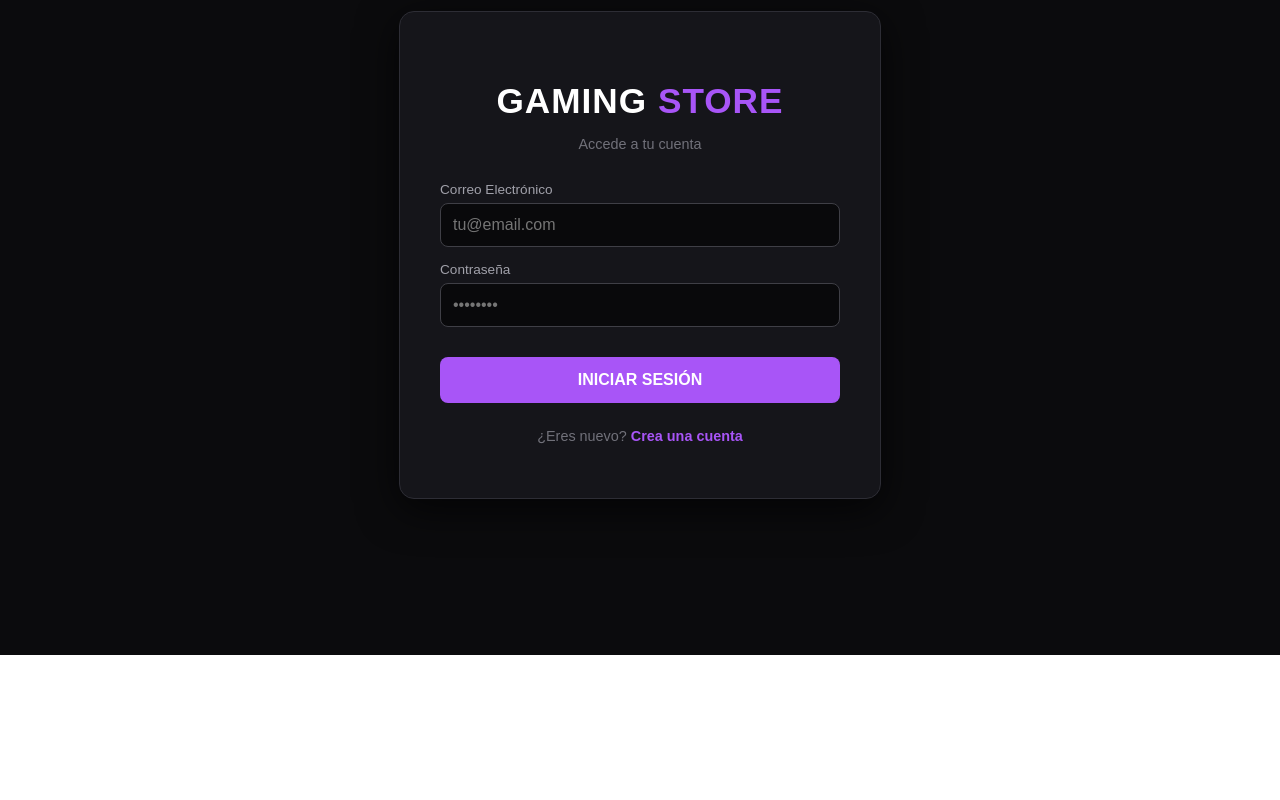
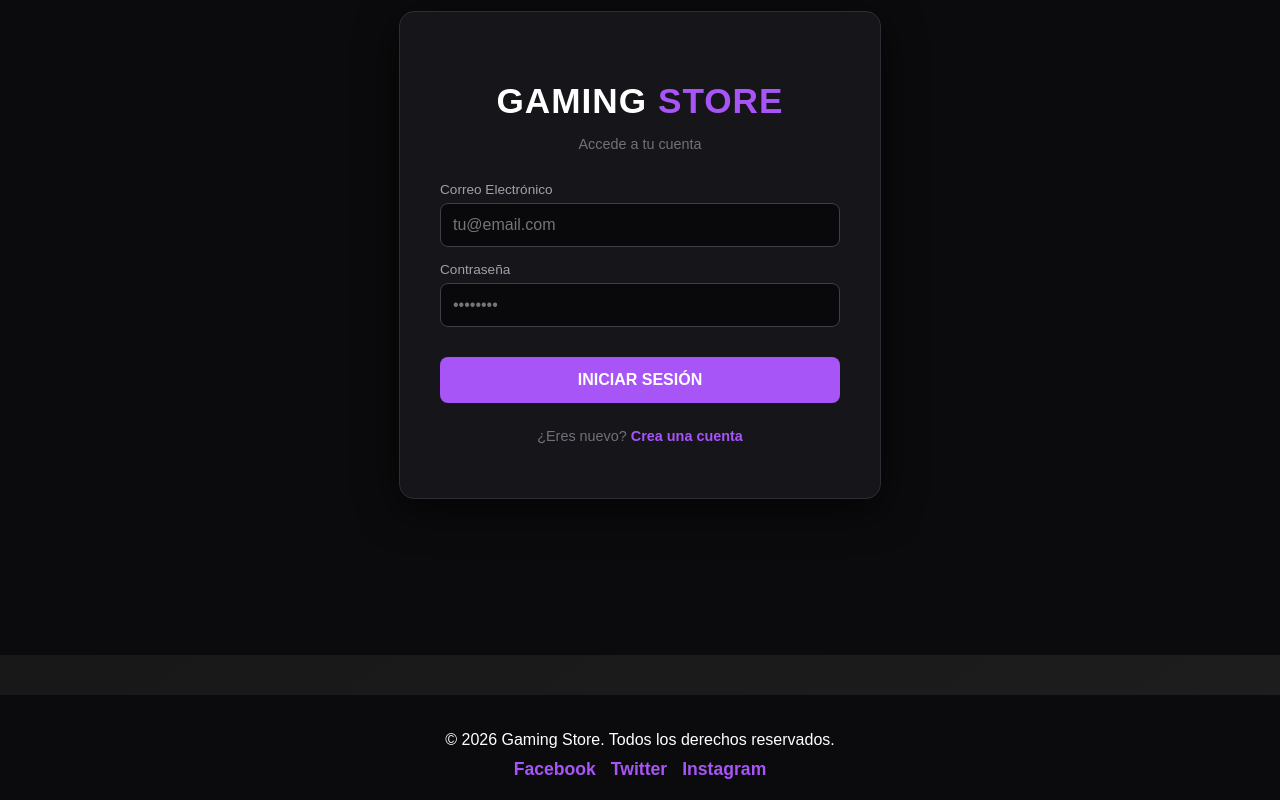
Before and after one commit to juancardhpm/Proyecto_Intermodular_DAW, a React (Vite) app in the folder frontend/: page /login in a window 1280 px wide. Shown: the part 209-1009 px from the top of the page. Before the commit the page ends 864 px from the top, so only its background shows below. Built offline with nearby package versions, Linux system fonts and the light colour scheme.

Commit message:
Añadido Footer, actualizado Hero y HomePage, y cambios en la base de datos

```diff
--- a/frontend/src/App.jsx
+++ b/frontend/src/App.jsx
@@ -1,3 +1,4 @@
+// frontend/src/App.jsx
 import React from 'react';
 import { BrowserRouter as Router, Routes, Route } from 'react-router-dom';
 
@@ -14,7 +15,7 @@ import AdminProducts from './components/AdminProducts';
 import AdminCategories from './components/AdminCategories';
 import ProtectedRoute from './components/ProtectedRoute';
 import UserOrders from './pages/UserOrders';
-import Hero from './components/Hero';
+import Footer from './components/Footer'; // Importar el Footer
 
 const App = () => {
   return (
@@ -31,7 +32,7 @@ const App = () => {
         <Route path='/serviceform' element={<ServiceForm />} />
         <Route path="/mis-pedidos" element={<UserOrders />} />
 
-        {/* Rutas del Administrador - Ajustadas para coincidir con Navbar */}
+        {/* Rutas del Administrador */}
         <Route path='/admin' element={
           <ProtectedRoute>
             <AdminProducts />
@@ -44,7 +45,6 @@ const App = () => {
           </ProtectedRoute>
         } />
 
-        {/* Ambas rutas usan el Dashboard, el cual filtrará por pestañas */}
         <Route path='/admin/pedidos' element={
           <ProtectedRoute>
             <AdminDashboard />
@@ -57,6 +57,8 @@ const App = () => {
           </ProtectedRoute>
         } />
       </Routes>
+
+      <Footer /> {/* Agregar el Footer aquí */}
     </Router>
   );
 };
--- /dev/null
+++ b/frontend/src/components/Footer.jsx
@@ -0,0 +1,57 @@
+// frontend/src/components/Footer.jsx
+import React from 'react';
+
+const Footer = () => {
+  return (
+    <footer style={styles.footer}>
+      <div style={styles.container}>
+        <p style={styles.text}>
+          &copy; {new Date().getFullYear()} Gaming Store. Todos los derechos reservados.
+        </p>
+        <div style={styles.socialIcons}>
+          <a href="https://facebook.com" style={styles.icon} target="_blank" rel="noopener noreferrer">
+            Facebook
+          </a>
+          <a href="https://twitter.com" style={styles.icon} target="_blank" rel="noopener noreferrer">
+            Twitter
+          </a>
+          <a href="https://instagram.com" style={styles.icon} target="_blank" rel="noopener noreferrer">
+            Instagram
+          </a>
+        </div>
+      </div>
+    </footer>
+  );
+};
+
+const styles = {
+  footer: {
+    backgroundColor: '#0b0b0d',
+    color: '#fff',
+    padding: '20px 0',
+    textAlign: 'center',
+    marginTop: '40px',
+  },
+  container: {
+    maxWidth: '1200px',
+    margin: '0 auto',
+    padding: '0 20px',
+  },
+  text: {
+    marginBottom: '10px',
+    fontSize: '1rem',
+  },
+  socialIcons: {
+    display: 'flex',
+    justifyContent: 'center',
+    gap: '15px',
+  },
+  icon: {
+    color: '#a855f7',
+    textDecoration: 'none',
+    fontSize: '1.1rem',
+    fontWeight: 'bold',
+  },
+};
+
+export default Footer;
--- a/frontend/src/components/Hero.jsx
+++ b/frontend/src/components/Hero.jsx
@@ -2,19 +2,36 @@
 
 import React from 'react';
 
-const Hero = ({ imageUrl }) => {
+const Hero = ({ videoUrl }) => {
   return (
     <section style={styles.hero}>
-      <img
-        src={imageUrl}
-        alt="Hero Background"
-        style={styles.image}
-      />
+      {videoUrl && (
+        // Usamos el ID del video de YouTube extraído dinámicamente
+        <iframe
+          width="100%"
+          height="100%"
+          src={`https://www.youtube.com/embed/${getYouTubeId(videoUrl)}?autoplay=1&mute=1&controls=0&loop=1&playlist=${getYouTubeId(videoUrl)}`}
+          title="YouTube video player"
+          frameBorder="0"
+          allow="accelerometer; autoplay; clipboard-write; encrypted-media; gyroscope; picture-in-picture; web-share"
+          referrerPolicy="strict-origin-when-cross-origin"
+          allowFullScreen
+          style={styles.video}
+        ></iframe>
+      )}
+
       <div style={styles.heroContent}>
         <h1 style={styles.heroTitle}>La mejor tecnología para los jugadores más exigentes</h1>
       </div>
     </section>
   );
+};
+
+// Función para extraer el ID del video de YouTube
+const getYouTubeId = (url) => {
+  const regex = /(?:youtube\.com\/(?:[^/]+\/\S+\/|(?:v|e(?:mbed)?)\/|.*[?&]v=)|youtu\.be\/)([^"&?\/\s]{11})/;
+  const match = url.match(regex);
+  return match ? match[1] : null; // Retorna el ID del video
 };
 
 const styles = {
@@ -26,14 +43,14 @@ const styles = {
     justifyContent: 'center',
     alignItems: 'center',
   },
-  image: {
+  video: {
     position: 'absolute',
     top: '0',
     left: '0',
     width: '100%',
     height: '100%',
-    objectFit: 'cover', // Asegura que la imagen cubra toda el área sin distorsionarse
-    zIndex: '-1', // La imagen debe estar detrás del contenido
+    objectFit: 'cover', // Asegura que el video cubra toda el área sin distorsionarse
+    zIndex: '-1', // El video debe estar detrás del contenido
   },
   heroContent: {
     position: 'absolute',
--- a/frontend/src/pages/HomePage.jsx
+++ b/frontend/src/pages/HomePage.jsx
@@ -1,16 +1,16 @@
 // frontend/src/pages/HomePage.jsx
 
 import React, { useState, useEffect } from 'react';
+import Hero from '../components/Hero'; // Asegúrate de importar el Hero
 import ProductCard from '../components/ProductCard';
-import Hero from '../components/Hero';
 import api from '../api/axios';
 
 const HomePage = () => {
   const [products, setProducts] = useState([]);
   const [loading, setLoading] = useState(true);
 
-  // Aquí está la URL de la imagen local (ubicada en la carpeta public)
-  const heroImage = '/images/geforce-ces25-post-keynote-gf-article-thumb-hires-3840x2160.jpg';  // URL relativa a la carpeta public
+  // Aquí está la URL del video de YouTube
+  const heroVideo = 'https://www.youtube.com/watch?v=LIPIGPDJOWk';  // URL del video de YouTube
 
   useEffect(() => {
     api.get('/products')
@@ -26,8 +26,8 @@ const HomePage = () => {
 
   return (
     <div style={styles.container}>
-      {/* Aquí pasamos la URL de la imagen local al Hero */}
-      <Hero imageUrl={heroImage} />  {/* Hero recibe la URL de la imagen local */}
+      {/* Aquí pasamos la URL del video al Hero */}
+      <Hero videoUrl={heroVideo} />  {/* Hero recibe la URL del video */}
 
       <header style={styles.header}>
         <h1 style={styles.title}>CATÁLOGO DE <span style={styles.accent}>PRODUCTOS</span></h1>
```
